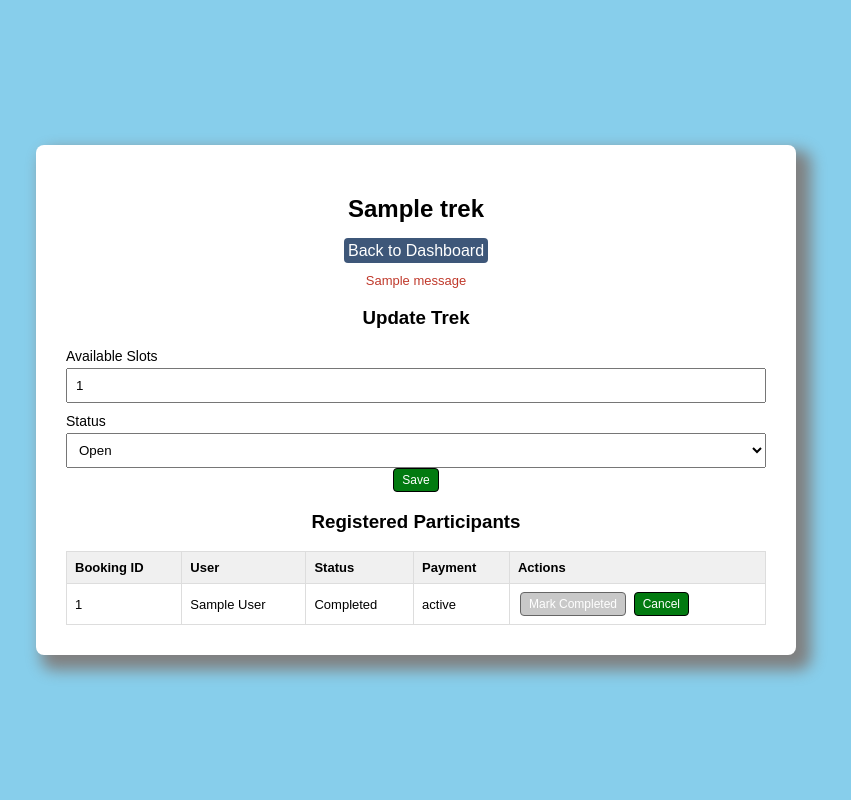
After one commit to Shoooaib257/Trekking-Management-System-Basic, a Flask app: template templates/staff_trek_detail.html in a window 1280 px wide. The commit adds this page. Shown: the whole page, without its empty margins (224-1075 px from the left). Run offline with Flask 3, Linux system fonts and the light colour scheme; the template is opened without the code that fills it: values that come from a table or form of the project are taken from there, others are empty; tables that the repository leaves empty hold one stand-in row (values such as "Sample post"); one stand-in notice (Sample message) is shown.

Commit message:
Implemention of trek staff dash & trek Mgmt

```diff
--- a/app.py
+++ b/app.py
@@ -4,7 +4,6 @@ from functools import wraps
 from flask import Flask, render_template, request, redirect, url_for, session, flash
 from werkzeug.security import generate_password_hash, check_password_hash
 from config import Config
-from models import db, User, StaffProfile
 
 def create_app():
     app = Flask(__name__)
@@ -288,6 +287,90 @@ def admin_bookings():
     bookings = Booking.query.all()
     return render_template("admin_bookings.html", bookings=bookings)
 
+# ---------- Staff: dashboard ----------
+@app.route("/staff/dashboard")
+@role_required("Trek Staff")
+def staff_dashboard():
+    treks = Trek.query.filter_by(assigned_staff_id=session["user_id"]).all()
+    trek_data = []
+    for trek in treks:
+        count = Booking.query.filter_by(trek_id=trek.id, booking_status="Booked").count()
+        trek_data.append({"trek": trek, "trekker_count": count})
+    return render_template("staff_dashboard.html", name=session.get("name"), trek_data=trek_data)
+
+
+# ---------- Staff: profile ----------
+@app.route("/staff/profile", methods=["GET", "POST"])
+@role_required("Trek Staff")
+def staff_profile():
+    user = User.query.get(session["user_id"])
+    profile = user.staff_profile
+
+    if request.method == "POST":
+        user.name = request.form["name"]
+        if profile:
+            profile.phone = request.form.get("phone", "")
+            profile.experience = request.form.get("experience", "")
+            profile.specialization = request.form.get("specialization", "")
+        db.session.commit()
+        session["name"] = user.name
+        flash("Profile updated.")
+        return redirect(url_for("staff_profile"))
+
+    return render_template("staff_profile.html", user=user, profile=profile)
+
+
+# ---------- Staff: trek ownership check ----------
+def owns_trek_or_404(trek_id):
+    trek = Trek.query.get(trek_id)
+    if trek is None:
+        flash("That trek doesn't exist.")
+        return None
+    if trek.assigned_staff_id != session["user_id"]:
+        flash("You are not assigned to this trek.")
+        return None
+    return trek
+
+
+# ---------- Staff: trek detail, slots/status update, participants ----------
+@app.route("/staff/treks/<int:trek_id>", methods=["GET", "POST"])
+@role_required("Trek Staff")
+def staff_trek_detail(trek_id):
+    trek = owns_trek_or_404(trek_id)
+    if trek is None:
+        return redirect(url_for("staff_dashboard"))
+
+    if request.method == "POST":
+        trek.available_slots = int(request.form["available_slots"])
+        trek.status = request.form["status"]
+        db.session.commit()
+        flash("Trek updated.")
+        return redirect(url_for("staff_trek_detail", trek_id=trek.id))
+
+    bookings = Booking.query.filter_by(trek_id=trek.id).all()
+    return render_template("staff_trek_detail.html", trek=trek, bookings=bookings)
+
+
+# ---------- Staff: update a participant's booking status ----------
+@app.route("/staff/treks/<int:trek_id>/participant/<int:booking_id>/<action>", methods=["POST"])
+@role_required("Trek Staff")
+def staff_update_participant(trek_id, booking_id, action):
+    trek = owns_trek_or_404(trek_id)
+    if trek is None:
+        return redirect(url_for("staff_dashboard"))
+
+    booking = Booking.query.get_or_404(booking_id)
+    if booking.trek_id != trek.id:
+        flash("Invalid booking for this trek.")
+        return redirect(url_for("staff_trek_detail", trek_id=trek.id))
+
+    if action == "complete":
+        booking.booking_status = "Completed"
+    elif action == "cancel":
+        booking.booking_status = "Cancelled"
+    db.session.commit()
+    flash("Participant status updated.")
+    return redirect(url_for("staff_trek_detail", trek_id=trek.id))
 
 if __name__ == "__main__":
     with app.app_context():
--- /dev/null
+++ b/templates/staff_trek_detail.html
@@ -0,0 +1,55 @@
+<!DOCTYPE html>
+<html>
+<head>
+    <title>Manage Trek</title>
+    <link rel="stylesheet" href="{{ url_for('static', filename='style.css') }}">
+</head>
+<body>
+    <div class="dashboard-box wide">
+        <h2>{{ trek.trek_name }}</h2>
+        <a href="{{ url_for('staff_dashboard') }}">Back to Dashboard</a>
+
+        {% with messages = get_flashed_messages() %}
+          {% if messages %}<ul class="flash">{% for m in messages %}<li>{{ m }}</li>{% endfor %}</ul>{% endif %}
+        {% endwith %}
+
+        <h3>Update Trek</h3>
+        <form method="POST">
+            <label>Available Slots</label>
+            <input type="number" name="available_slots" value="{{ trek.available_slots }}" required>
+
+            <label>Status</label>
+            <select name="status">
+                {% for st in ['Open', 'Closed', 'Started', 'Ongoing', 'Completed'] %}
+                <option value="{{ st }}" {% if trek.status == st %}selected{% endif %}>{{ st }}</option>
+                {% endfor %}
+            </select>
+
+            <button type="submit">Save</button>
+        </form>
+
+        <h3>Registered Participants</h3>
+        <table>
+            <tr><th>Booking ID</th><th>User</th><th>Status</th><th>Payment</th><th>Actions</th></tr>
+            {% for b in bookings %}
+            <tr>
+                <td>{{ b.id }}</td>
+                <td>{{ b.user.name }}</td>
+                <td>{{ b.booking_status }}</td>
+                <td>{{ b.payment_status }}</td>
+                <td>
+                    <form method="POST" action="{{ url_for('staff_update_participant', trek_id=trek.id, booking_id=b.id, action='complete') }}" style="display:inline">
+                        <button type="submit" {% if b.booking_status == 'Completed' %}disabled{% endif %}>Mark Completed</button>
+                    </form>
+                    <form method="POST" action="{{ url_for('staff_update_participant', trek_id=trek.id, booking_id=b.id, action='cancel') }}" style="display:inline">
+                        <button type="submit" {% if b.booking_status == 'Cancelled' %}disabled{% endif %}>Cancel</button>
+                    </form>
+                </td>
+            </tr>
+            {% else %}
+            <tr><td colspan="5">No participants registered yet.</td></tr>
+            {% endfor %}
+        </table>
+    </div>
+</body>
+</html>
```
Also changed, not shown: templates/staff_dashboard.html (+27 -3 lines), templates/staff_profile.html (added, +33 -0 lines).
